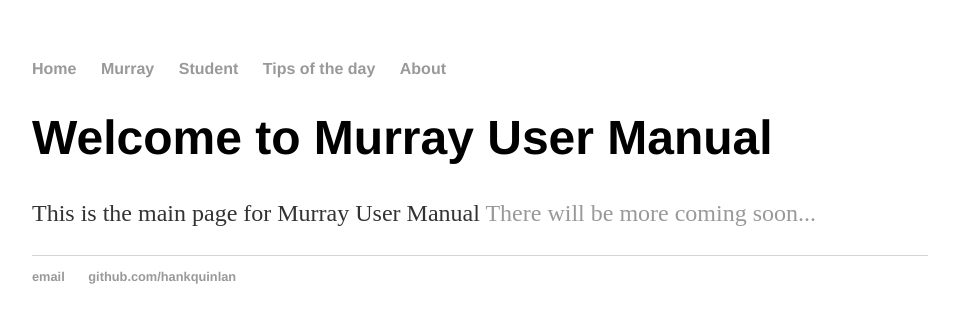
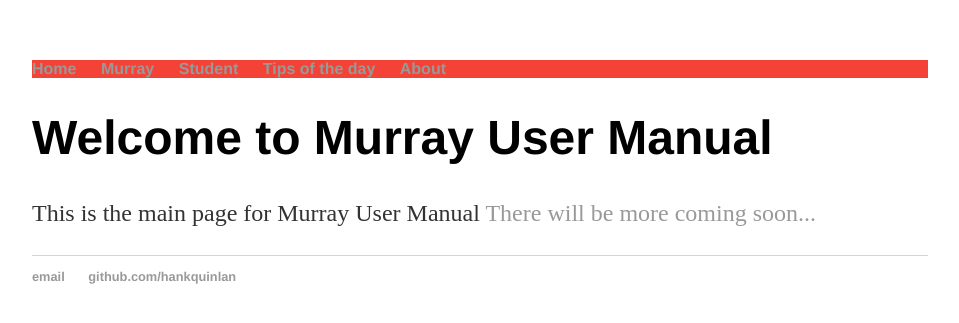
Before and after one commit to rowen2/rowen2.github.io, a Jekyll site: the page built from index.html, in a window 1280 px wide. Shown: the top 323 px of the page, without its empty margins (160-1119 px from the left). Built offline with Jekyll 4.4.1, drawn with Linux system fonts in a browser that asks for light colours.

Commit message:
Update main.css

```diff
--- a/css/main.css
+++ b/css/main.css
@@ -48,6 +48,6 @@ ul.posts li {
     list-style: none;
 }
 
-ul.name {
+ul.menu {
     background-color: #f44336
 }
```
